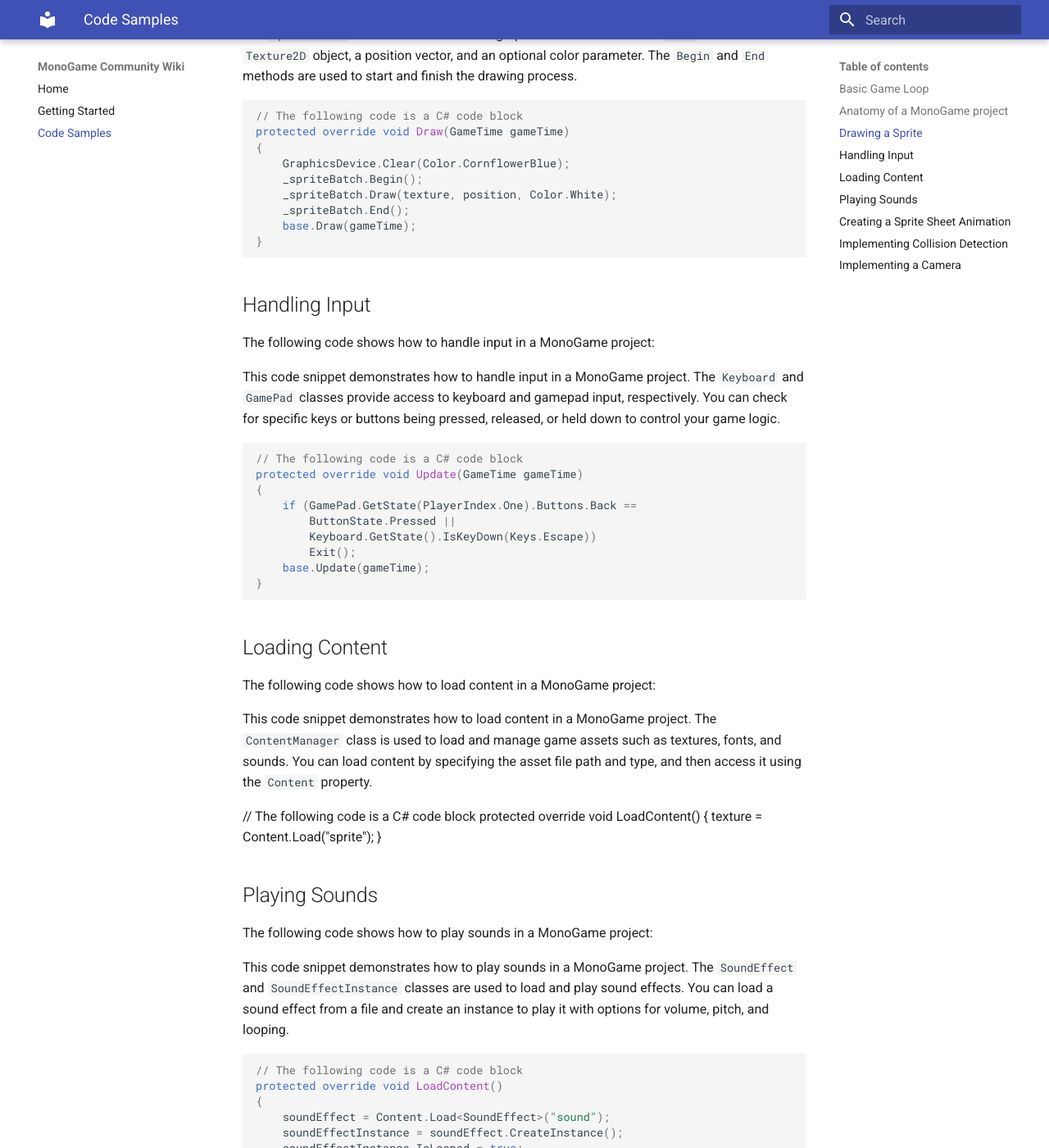
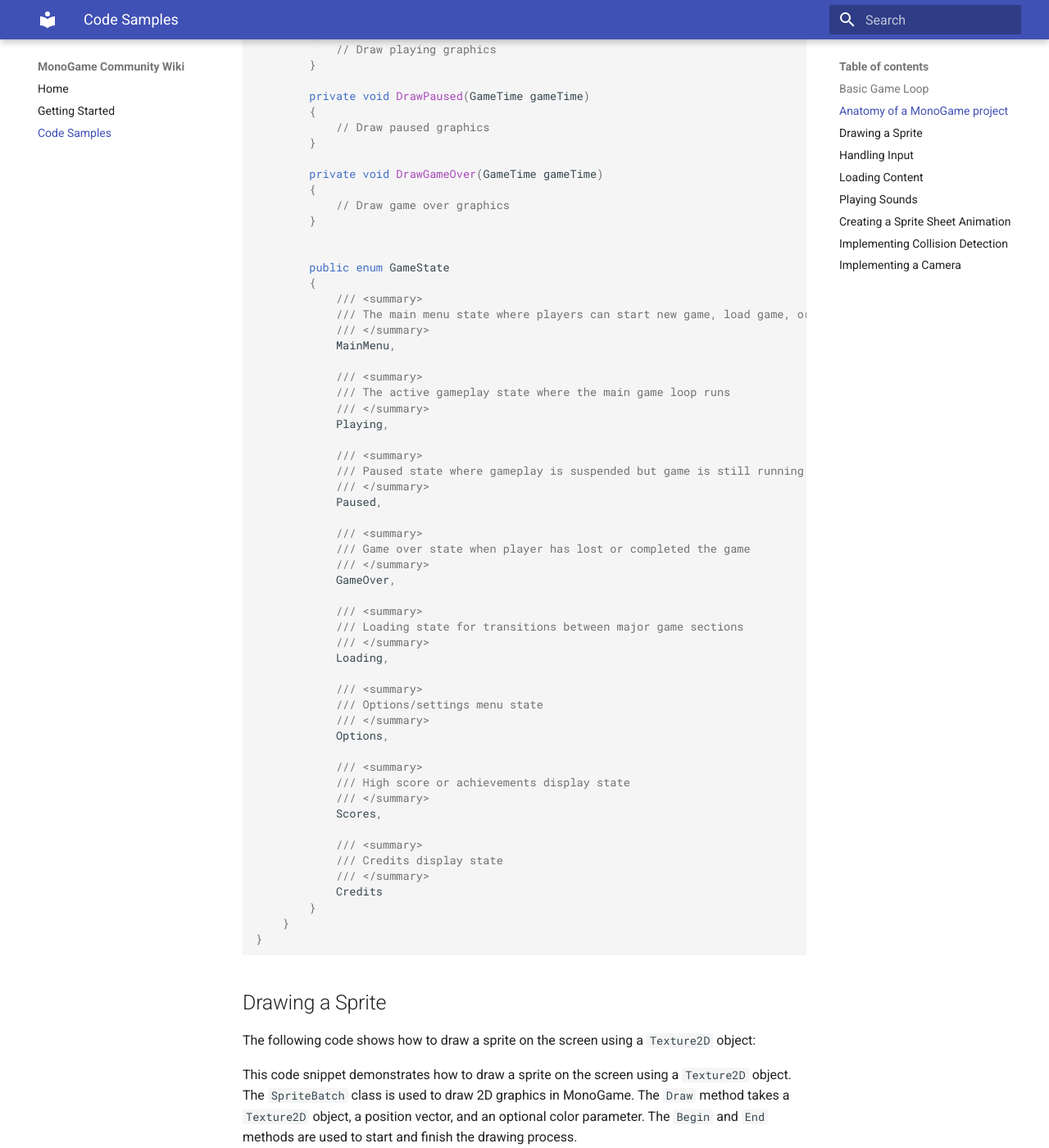
Before and after one commit to MrValentine7777/MonoGameCommunityWiki, an MkDocs documentation site: the page built from docs/code_samples.md, in a window 1280 px wide and 1400 px high, scrolled down 4982 px. Shown: the whole window at 82% size. Built offline with MkDocs 1.6.1 and Material for MkDocs 9.7.7, drawn with Linux system fonts in a browser that asks for light colours; some of the changed text lies outside the part shown.

Commit message:
Add new game states and update logic for rendering
Updated the `GameState` enumeration to include `Loading`, `Options`, `Scores`, and `Credits`. Added corresponding update and draw logic in the relevant methods, with placeholders for future implementation.

```diff
--- a/docs/code_samples.md
+++ b/docs/code_samples.md
@@ -149,6 +149,18 @@
 				case GameState.GameOver:
 					UpdateGameOver(gameTime);
 					break;
+				case GameState.Loading:
+				// Update loading logic
+					break;
+				case GameState.Options:
+				// Update options logic
+					break;
+				case GameState.Scores:
+				// Update scores logic
+					break;
+				case GameState.Credits:
+				// Update credits logic
+					break;
 			}
 			base.Update(gameTime);
 		}
@@ -170,6 +182,18 @@
 					break;
 				case GameState.GameOver:
 					DrawGameOver(gameTime);
+					break;
+				case GameState.Loading:
+				// Draw loading graphics
+					break;
+				case GameState.Options:
+				// Draw options graphics
+					break;
+				case GameState.Scores:
+				// Draw scores graphics
+					break;
+				case GameState.Credits:
+				// Draw credits graphics
 					break;
 			}
 			_spriteBatch.End();
@@ -214,6 +238,50 @@
 		private void DrawGameOver(GameTime gameTime)
 		{
 			// Draw game over graphics
+		}
+
+
+		public enum GameState
+		{
+			/// <summary>
+			/// The main menu state where players can start new game, load game, or quit
+			/// </summary>
+			MainMenu,
+
+			/// <summary>
+			/// The active gameplay state where the main game loop runs
+			/// </summary>
+			Playing,
+
+			/// <summary>
+			/// Paused state where gameplay is suspended but game is still running
+			/// </summary>
+			Paused,
+
+			/// <summary>
+			/// Game over state when player has lost or completed the game
+			/// </summary>
+			GameOver,
+
+			/// <summary>
+			/// Loading state for transitions between major game sections
+			/// </summary>
+			Loading,
+
+			/// <summary>
+			/// Options/settings menu state
+			/// </summary>
+			Options,
+
+			/// <summary>
+			/// High score or achievements display state
+			/// </summary>
+			Scores,
+
+			/// <summary>
+			/// Credits display state
+			/// </summary>
+			Credits
 		}
 	}
 }
```
